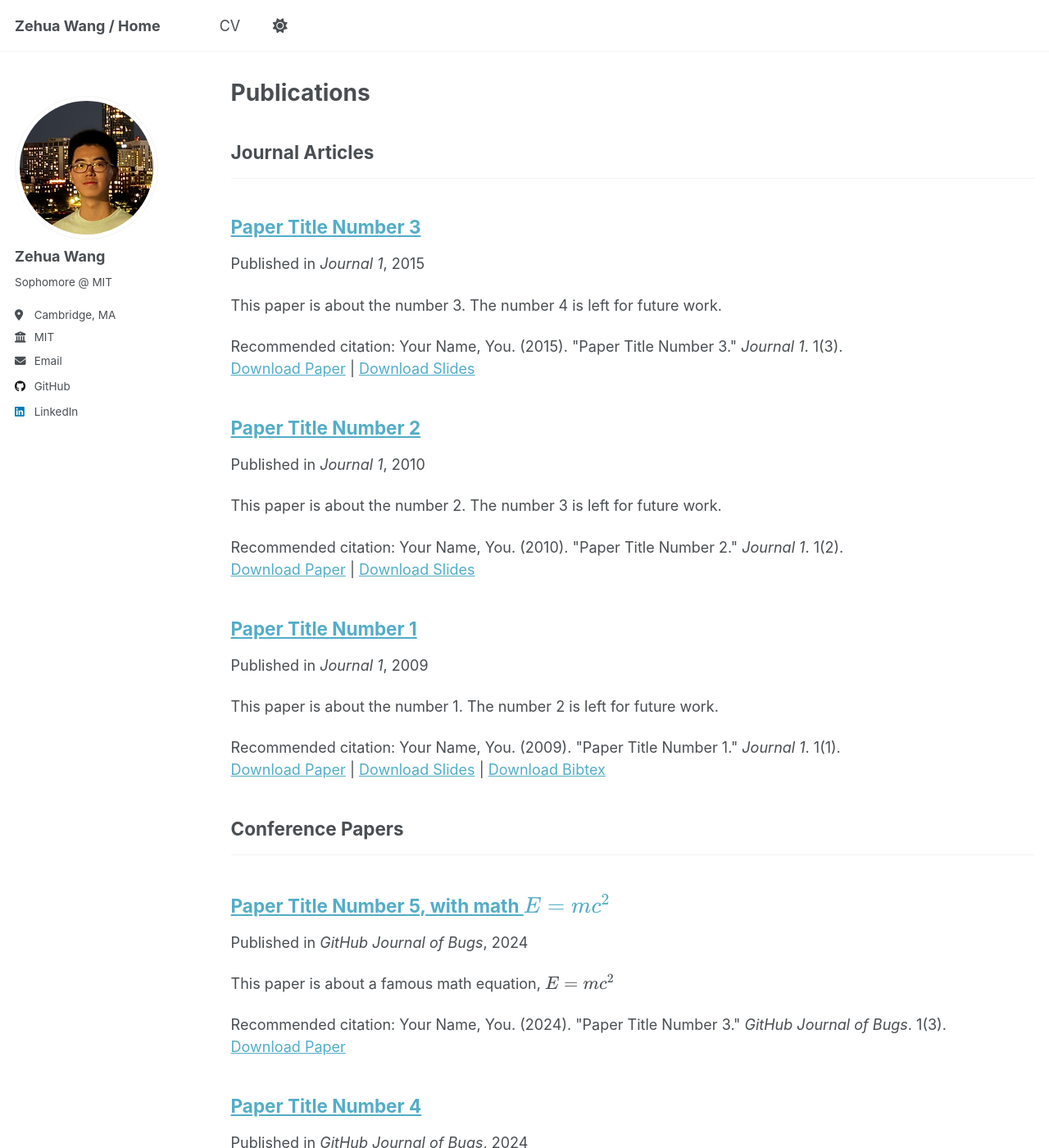
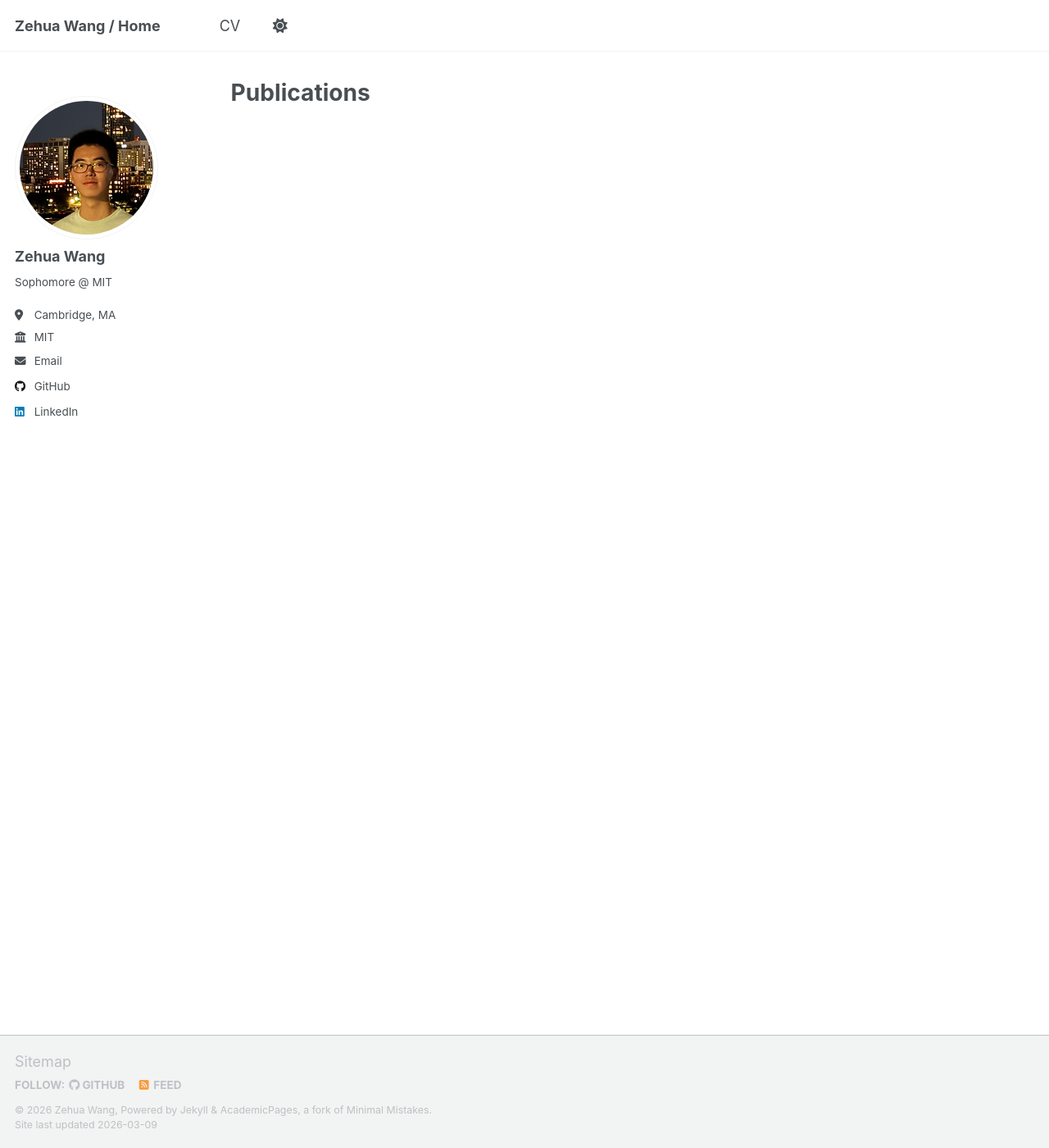
Before and after one commit to zehuaw1/zehuaw1.github.io, a Jekyll site: the page built from _pages/publications.html, in a window 1280 px wide and 1400 px high. Shown: the whole window at 82% size. Built offline with Jekyll 4.4.1, drawn with Linux system fonts in a browser that asks for light colours; a script that is not in the unit is left out; some of the changed text lies outside the part shown.

Commit message:
Clean up website: remove template placeholders, add portfolio entries, update CV
- Remove 5 placeholder publications (Paper Title Number 1-5)
- Remove 2 placeholder portfolio items
- Add portfolio entries: FM Humanoid, PaperPlay, DiffPPOGAN
- Add 8.13 to coursework section
- Expand skills: add JAX, LaTeX, Git, Linux, MuJoCo, Isaac Gym/Lab
- Recompile CV PDF with matching changes

```diff
--- a/_publications/2009-10-01-paper-title-number-1.md
+++ /dev/null
@@ -1,14 +0,0 @@
----
-title: "Paper Title Number 1"
-collection: publications
-category: manuscripts
-permalink: /publication/2009-10-01-paper-title-number-1
-excerpt: 'This paper is about the number 1. The number 2 is left for future work.'
-date: 2009-10-01
-venue: 'Journal 1'
-slidesurl: 'http://academicpages.github.io/files/slides1.pdf'
-paperurl: 'http://academicpages.github.io/files/paper1.pdf'
-bibtexurl: 'http://academicpages.github.io/files/bibtex1.bib'
-citation: 'Your Name, You. (2009). &quot;Paper Title Number 1.&quot; <i>Journal 1</i>. 1(1).'
----
-The contents above will be part of a list of publications, if the user clicks the link for the publication than the contents of section will be rendered as a full page, allowing you to provide more information about the paper for the reader. When publications are displayed as a single page, the contents of the above "citation" field will automatically be included below this section in a smaller font.
--- a/_publications/2010-10-01-paper-title-number-2.md
+++ /dev/null
@@ -1,14 +0,0 @@
----
-title: "Paper Title Number 2"
-collection: publications
-category: manuscripts
-permalink: /publication/2010-10-01-paper-title-number-2
-excerpt: 'This paper is about the number 2. The number 3 is left for future work.'
-date: 2010-10-01
-venue: 'Journal 1'
-slidesurl: 'http://academicpages.github.io/files/slides2.pdf'
-paperurl: 'http://academicpages.github.io/files/paper2.pdf'
-citation: 'Your Name, You. (2010). &quot;Paper Title Number 2.&quot; <i>Journal 1</i>. 1(2).'
----
-
-The contents above will be part of a list of publications, if the user clicks the link for the publication than the contents of section will be rendered as a full page, allowing you to provide more information about the paper for the reader. When publications are displayed as a single page, the contents of the above "citation" field will automatically be included below this section in a smaller font.
--- a/_publications/2015-10-01-paper-title-number-3.md
+++ /dev/null
@@ -1,14 +0,0 @@
----
-title: "Paper Title Number 3"
-collection: publications
-category: manuscripts
-permalink: /publication/2015-10-01-paper-title-number-3
-excerpt: 'This paper is about the number 3. The number 4 is left for future work.'
-date: 2015-10-01
-venue: 'Journal 1'
-slidesurl: 'http://academicpages.github.io/files/slides3.pdf'
-paperurl: 'http://academicpages.github.io/files/paper3.pdf'
-citation: 'Your Name, You. (2015). &quot;Paper Title Number 3.&quot; <i>Journal 1</i>. 1(3).'
----
-
-The contents above will be part of a list of publications, if the user clicks the link for the publication than the contents of section will be rendered as a full page, allowing you to provide more information about the paper for the reader. When publications are displayed as a single page, the contents of the above "citation" field will automatically be included below this section in a smaller font.
--- a/_publications/2025-06-08-paper-title-number-5.md
+++ /dev/null
@@ -1,13 +0,0 @@
----
-title: "Paper Title Number 5, with math $$E=mc^2$$"
-collection: publications
-category: conferences
-permalink: /publication/2024-02-17-paper-title-number-4
-excerpt: 'This paper is about a famous math equation, $$E=mc^2$$'
-date: 2024-02-17
-venue: 'GitHub Journal of Bugs'
-paperurl: 'http://academicpages.github.io/files/paper3.pdf'
-citation: 'Your Name, You. (2024). &quot;Paper Title Number 3.&quot; <i>GitHub Journal of Bugs</i>. 1(3).'
----
-
-Using [MathJax](https://www.mathjax.org/) in the description is supported - $$E=mc^2$$ - however, the use must be mindful that the default delimiters are `$$...$$` and `\\[...\\]` which differs from the `$...$` that is typically expected.
```
Also changed, not shown: _pages/cv.md (+3 -1 lines), _portfolio/daily-papers.md (added, +77 -0 lines), _portfolio/diffppogan.md (added, +19 -0 lines), _portfolio/fm-humanoid.md (added, +20 -0 lines), _portfolio/paperplay.md (added, +21 -0 lines), _portfolio/portfolio-1.md (deleted, +0 -7 lines), _portfolio/portfolio-2.html (deleted, +0 -7 lines), _publications/2024-02-17-paper-title-number-4.md (deleted, +0 -13 lines), 1 other file.
